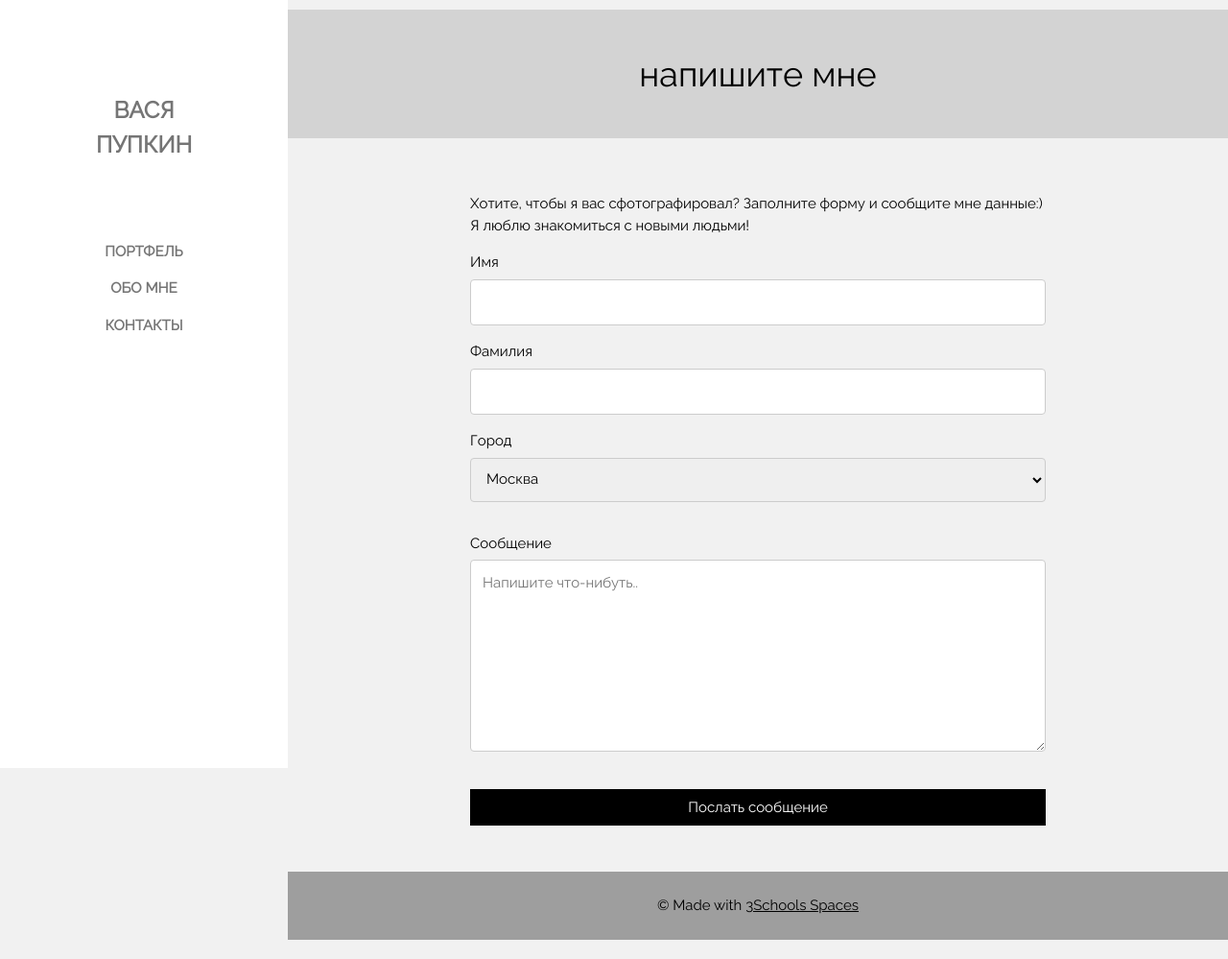
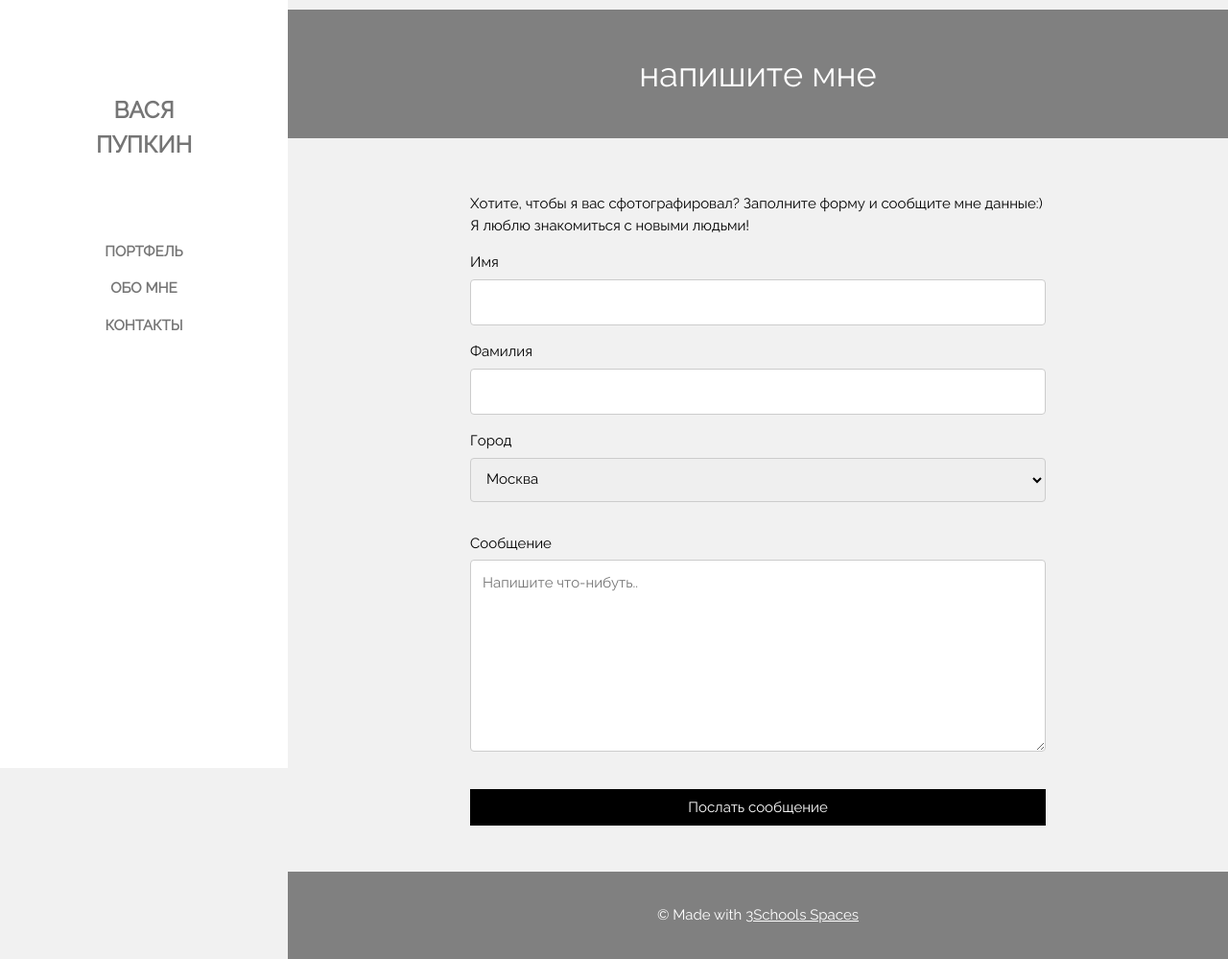
Before and after one commit to alexey456iefherve/HTML5ApplicationC1, a website: page public_html/contact.html in a window 1280 px wide. Shown: the whole page at 96% size. Drawn offline with nearby package versions, Linux system fonts and the light colour scheme.

Commit message:
Одним цветом footer

```diff
--- a/public_html/contact.html
+++ b/public_html/contact.html
@@ -108,56 +108,9 @@
             </div>
         </div>
 
-         <!-- Footer -->
-<!--        <footer class="w3-container w3-padding-32 w3-grey">
-            <div class="w3-row-padding">
-                <div class="w3-third">
-                    <h3>INFO</h3>
-                    <p>Praesent tincidunt sed tellus ut rutrum. Sed vitae justo condimentum, porta lectus vitae,
-                        ultricies congue gravida diam non fringilla.</p>
-                </div>
-
-                <div class="w3-third">
-                    <h3>BLOG POSTS</h3>
-                    <ul class="w3-ul">
-                        <li class="w3-padding-16 w3-hover-black">
-                            <img src="https://www.w3schools.com/w3images/workshop.jpg" class="w3-left w3-margin-right" style="width:50px">
-                            <span class="w3-large">Lorem</span><br>
-                            <span>Sed mattis nunc</span>
-                        </li>
-                        <li class="w3-padding-16 w3-hover-black">
-                            <img src="https://www.w3schools.com/w3images/gondol.jpg" class="w3-left w3-margin-right" style="width:50px">
-                            <span class="w3-large">Ipsum</span><br>
-                            <span>Praes tinci sed</span>
-                        </li>
-                    </ul>
-                </div>-->
-
-<!--                <div class="w3-third">
-                    <h3>POPULAR TAGS</h3>
-                    <p>
-                        <span class="w3-tag w3-black w3-margin-bottom">Travel</span> <span
-                            class="w3-tag w3-dark-grey w3-small w3-margin-bottom">New York</span> <span
-                            class="w3-tag w3-dark-grey w3-small w3-margin-bottom">London</span>
-                        <span class="w3-tag w3-dark-grey w3-small w3-margin-bottom">IKEA</span> <span
-                            class="w3-tag w3-dark-grey w3-small w3-margin-bottom">NORWAY</span> <span
-                            class="w3-tag w3-dark-grey w3-small w3-margin-bottom">DIY</span>
-                        <span class="w3-tag w3-dark-grey w3-small w3-margin-bottom">Ideas</span> <span
-                            class="w3-tag w3-dark-grey w3-small w3-margin-bottom">Baby</span> <span
-                            class="w3-tag w3-dark-grey w3-small w3-margin-bottom">Family</span>
-                        <span class="w3-tag w3-dark-grey w3-small w3-margin-bottom">News</span> <span
-                            class="w3-tag w3-dark-grey w3-small w3-margin-bottom">Clothing</span> <span
-                            class="w3-tag w3-dark-grey w3-small w3-margin-bottom">Shopping</span>
-                        <span class="w3-tag w3-dark-grey w3-small w3-margin-bottom">Sports</span> <span
-                            class="w3-tag w3-dark-grey w3-small w3-margin-bottom">Games</span>
-                    </p>
-                </div>
-            </div>
-        </footer>-->
-
-        <div class="w3-grey w3-center w3-padding-24">&copy; Made with <a href="https://www.w3schools.com/spaces" title="spaces" target="grey" class="w3-hover-opacity">3Schools Spaces</a></div>
-
-
+        <footer>
+        <div class="w3-padding-24">&copy; Made with <a href="https://www.w3schools.com/spaces" title="spaces" target="grey" class="w3-hover-opacity">3Schools Spaces</a></div>
+        </footer>
 
         <script>
         // Script to open and close sidebar
--- a/public_html/stylecss.css
+++ b/public_html/stylecss.css
@@ -9,9 +9,10 @@ Click nbfs://nbhost/SystemFileSystem/Templates/ClientSide/css.css to edit this t
 
 
 #myHeader {
-    background-color: lightgrey;
+    background-color: grey;
     padding: 40px;
     text-align: center;
+    color: white
 }
 
 * {
@@ -60,8 +61,10 @@ input[type=submit] {
 }
 
 
-{
-    .footer
-    text: marging;
-    colore: white;
+/* Style the footer */
+footer {
+  background-color: gray;
+  padding: 10px;
+  text-align: center;
+  color: white;
 }
```
